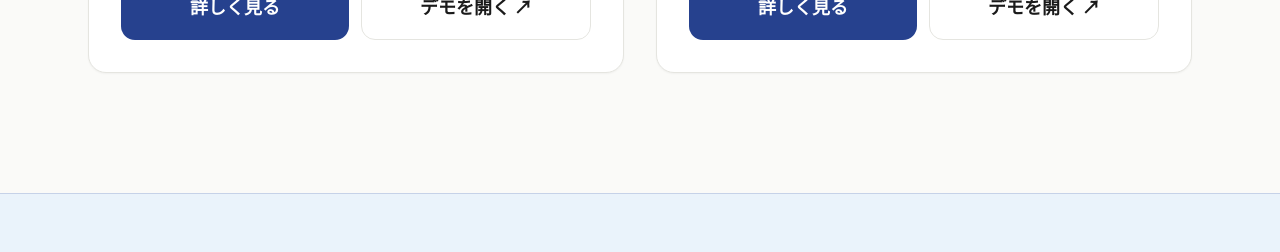
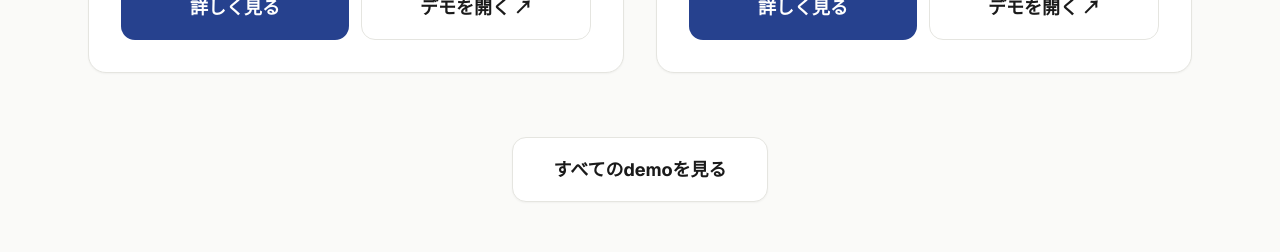
Before and after one commit to ideal-tomy/rinopro-site, a Next.js app: page / in a window 1280 px wide. Shown: the part 3140-3392 px from the top of the page. Built offline with nearby package versions, Linux system fonts and the light colour scheme; no server answers.

Commit message:
デモ一覧ボタン設置

```diff
--- a/src/components/home/HomeIndustryShowcaseSection.tsx
+++ b/src/components/home/HomeIndustryShowcaseSection.tsx
@@ -74,6 +74,18 @@ export function HomeIndustryShowcaseSection() {
           </li>
         ))}
       </ul>
+
+      <div className="mt-14 flex justify-center md:mt-16">
+        <Link
+          href={copy.allDemosHref}
+          className={cn(
+            homeLandingCtaButtonClass,
+            "inline-flex items-center justify-center border border-[var(--color-border-light)] bg-[var(--color-bg-pure)] text-[var(--color-text-primary)] shadow-[0_1px_2px_rgb(0_0_0_/_0.04)] motion-safe:transition-[transform,border-color,box-shadow] motion-safe:duration-300 motion-safe:hover:scale-[1.02] hover:border-[var(--color-accent-primary)]/50"
+          )}
+        >
+          {copy.allDemosLabel}
+        </Link>
+      </div>
     </section>
   );
 }
--- a/src/lib/content/home-landing.ts
+++ b/src/lib/content/home-landing.ts
@@ -219,6 +219,8 @@ export const homeLandingCopy = {
       "代表2業種から、現場に近い体験と詳しい説明へ進めます。デモは外部サイトで、そのまま触れます。",
     detailLabel: "詳しく見る",
     tryLabel: "デモを開く ↗",
+    allDemosLabel: "すべてのdemoを見る",
+    allDemosHref: "/experience",
   },
 
   /** About 直下（互換・他参照用）：実装事例6カード */
```
